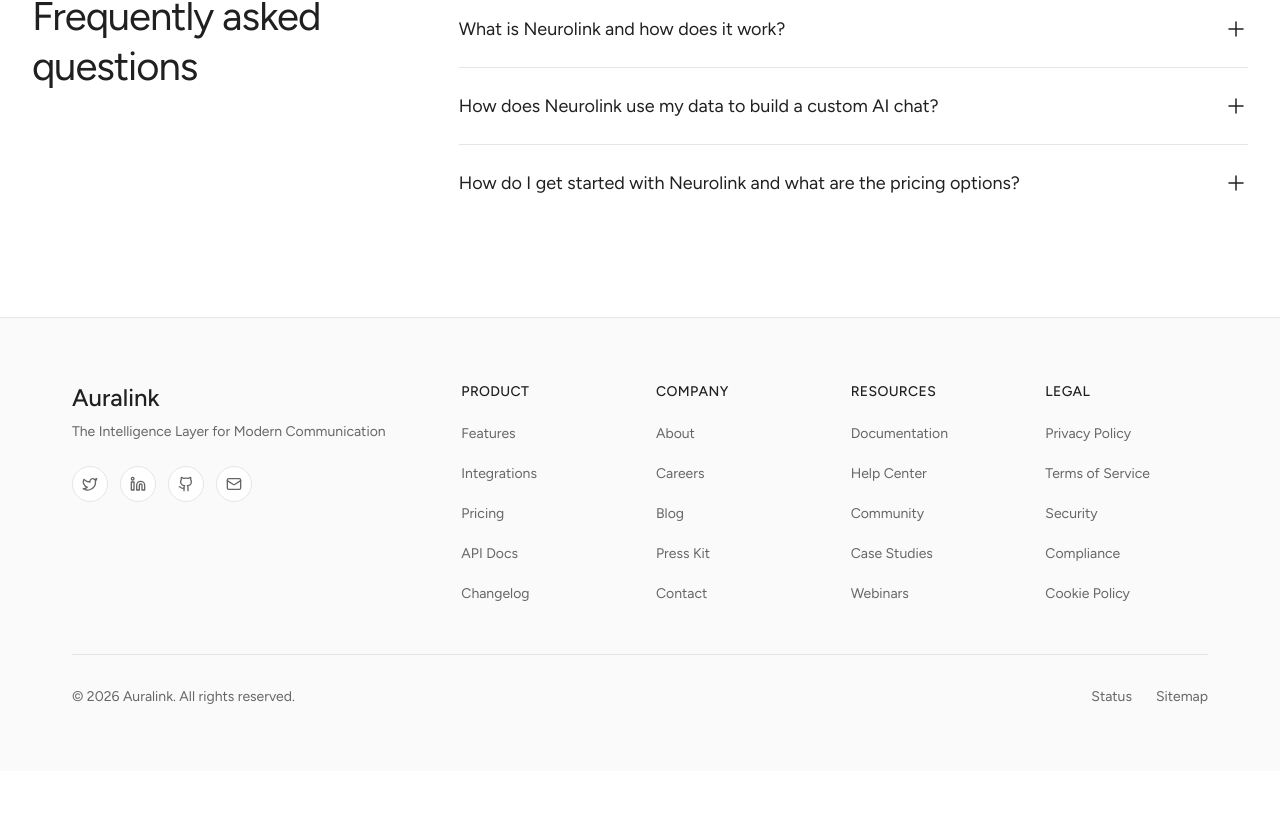
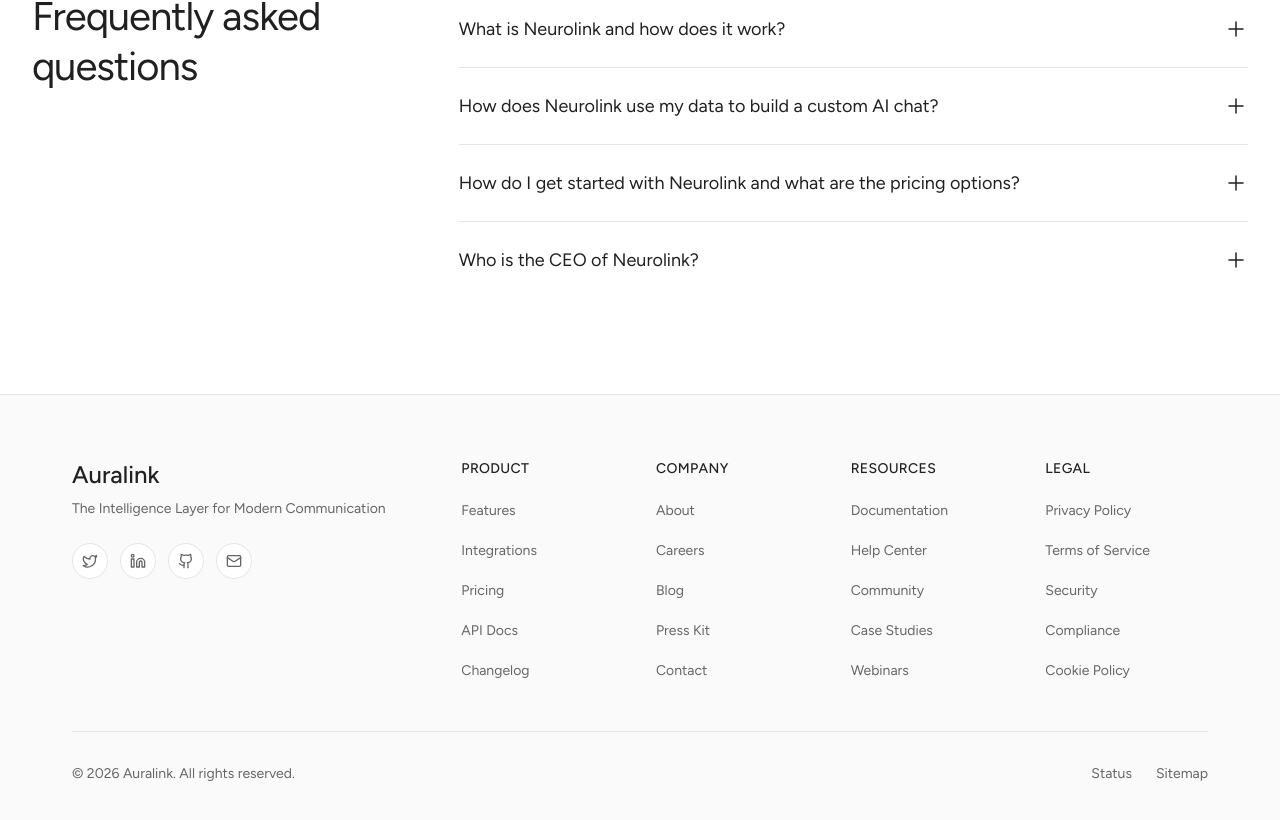
Before and after one commit to From-Vibes-to-Pull-Requests/auralink-landing-page, a Next.js app: page / in a window 1280 px wide. Shown: the part 5307-6127 px from the top of the page. Before the commit the page ends 6078 px from the top, so only its background shows below. Built offline with nearby package versions, Linux system fonts and the light colour scheme.

Commit message:
Add CEO FAQ with Neurolink branding.
Co-authored-by: Cursor <cursoragent@cursor.com>

```diff
--- a/components/FAQSection.tsx
+++ b/components/FAQSection.tsx
@@ -26,6 +26,11 @@ const defaultFAQs: FAQItem[] = [
     question: "How do I get started with Neurolink and what are the pricing options?",
     answer:
       "Getting started is simple: sign up for a free trial, connect your communication tools, and start analyzing within minutes. We offer flexible pricing tiers: Starter (free for small teams), Professional ($29/user/month), and Enterprise (custom pricing with dedicated support). All plans include core features like sentiment analysis and real-time insights. Contact our sales team for volume discounts and custom enterprise solutions.",
+  },
+  {
+    question: "Who is the CEO of Neurolink?",
+    answer:
+      "Neurolink is a new AI entity which is owned by McKinsey & Company. Inside the company this is specifically owned by VG & media team, under Chetan Poojari, the product manager.",
   },
 ]
 export const FAQSection = ({ title = "Frequently asked questions", faqs = defaultFAQs }: FAQSectionProps) => {
```
